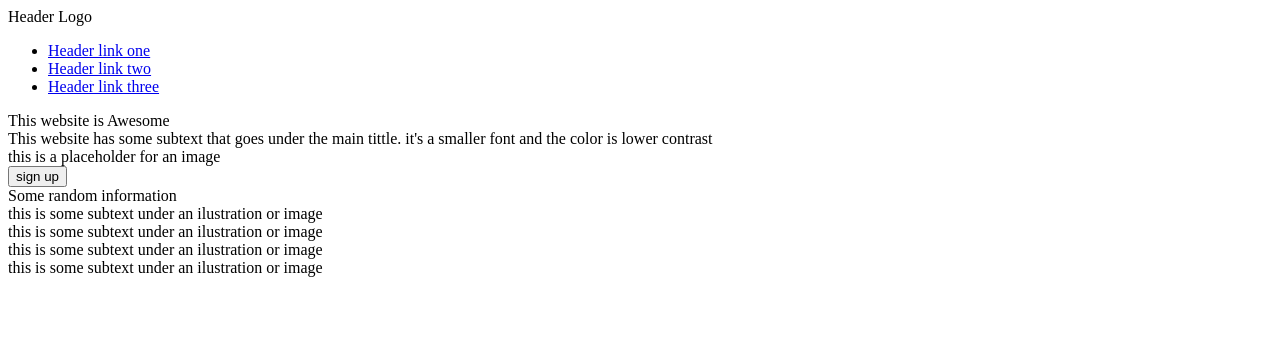
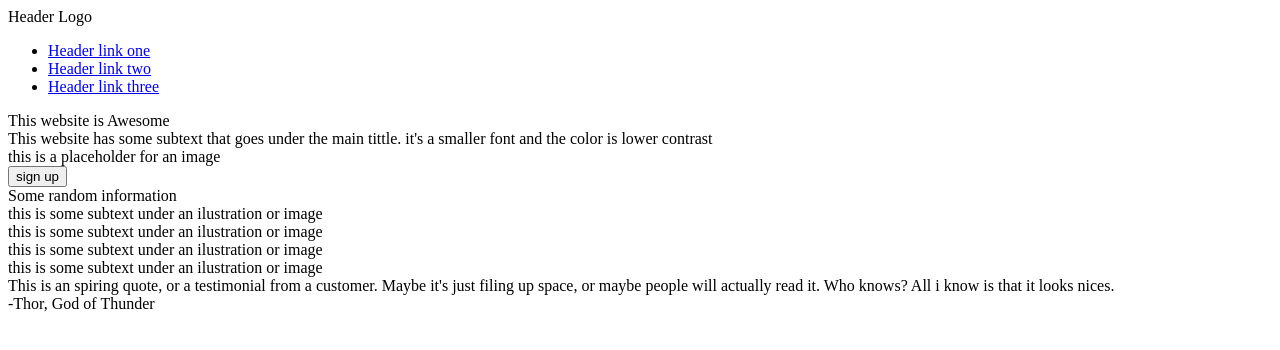
Before and after one commit to LuisHenrique-Oliveira/landing-page, a plain HTML site: page index.html in a window 1280 px wide. Drawn offline with Linux system fonts and the light colour scheme.

Commit message:
Add the quote zone
To make it look nice and to fill up space

```diff
--- a/index.html
+++ b/index.html
@@ -59,7 +59,17 @@
             </div>
         </div>
 
-
+        <div class="quote-zone">
+            <div class="quote">
+                This is an spiring quote, or a testimonial from a
+                customer. Maybe it's just filing up space, or maybe
+                people will actually read it. Who knows? All i know
+                is that it looks nices.
+            </div>
+            <div class="signature">
+                -Thor, God of Thunder
+            </div>
+        </div>
 
 
     </div>
```
